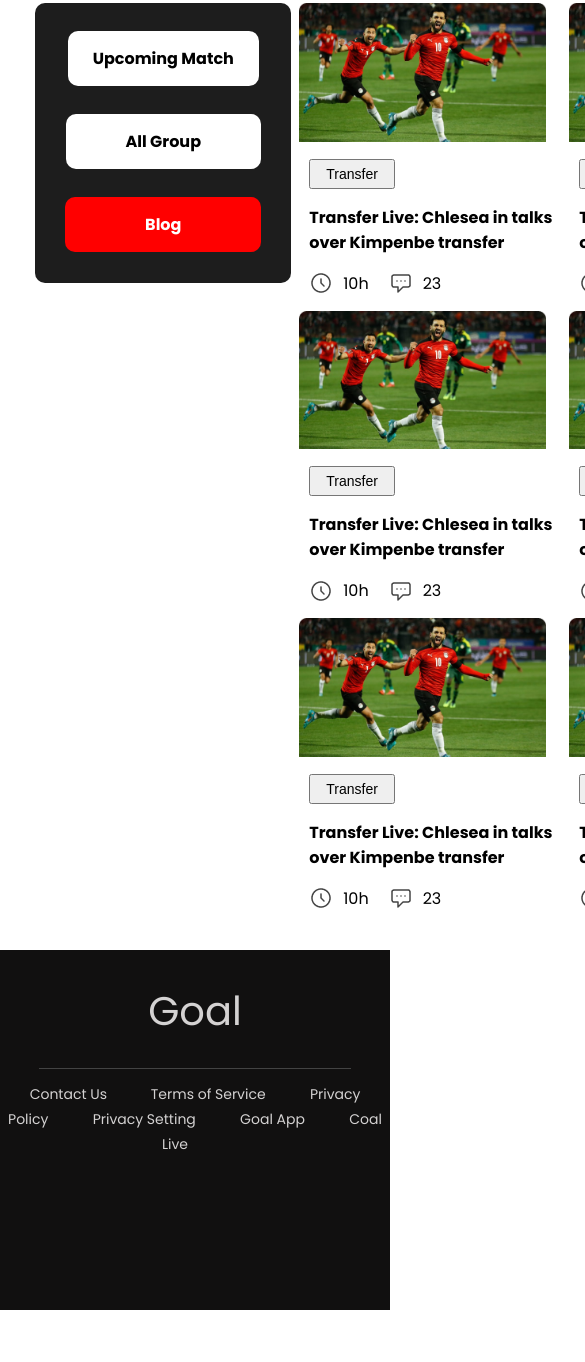
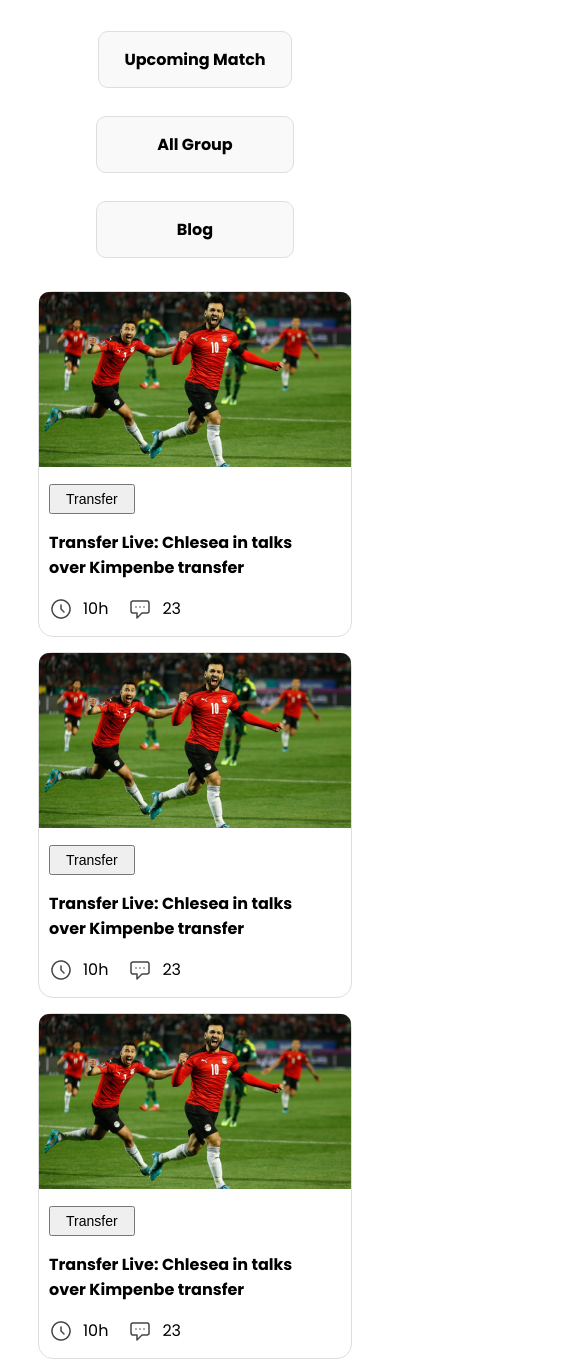
Before and after one commit to imam0321/world-cup, a plain HTML site: page index.html in a window 390 px wide. Shown: the part 594-1956 px from the top of the page, 585 px wide, since content can reach past the window. Before the commit the page ends 1904 px from the top, so only its background shows below. Drawn offline with Linux system fonts and the light colour scheme.

Commit message:
added mobile devices responsive

```diff
--- a/styles/style.css
+++ b/styles/style.css
@@ -87,7 +87,8 @@ header {
   text-decoration: none;
   font-weight: 700;
   color: black;
-  background-color: white;
+  background-color: rgb(249, 249, 249);
+  border: 1px solid rgb(222, 222, 222);
   border-radius: 10px;
   margin-top: 28px;
 }
@@ -98,8 +99,6 @@ header {
   padding: 15px 60px;
 }
 #blog {
-  color: white;
-  background-color: red;
   padding: 15px 80px;
 }
 .side-bar a:hover {
@@ -117,8 +116,13 @@ header {
   grid-row-gap: 15px;
   margin-right: 8%;
 }
+.blog {
+  border: 1px solid rgb(222, 222, 222);
+  border-radius: 15px;
+  padding-bottom: 15px;
+}
 .blog-banner {
-  width: 95%;
+  width: 100%;
 }
 .transfer-info {
   width: 60%;
@@ -179,9 +183,6 @@ header {
 
 /* Mobile Devices */
 @media only screen and (max-width: 687px) {
-  body {
-    width: 100%;
-  }
   .greatest {
     flex-direction: column;
     width: 90%;
@@ -206,4 +207,30 @@ header {
     height: 100%;
     padding: 10% 15% 0 25%;
   }
+
+  .blogs-ditails {
+    flex-direction: column;
+    justify-content: center;
+  }
+  .side-bar {
+    background-color: white;
+    margin: 0 0 2% 0;
+  }
+
+  .blogs {
+    grid-template-columns: repeat(1, 1fr);
+    justify-items: center;
+    align-content: center;
+    margin: 0 0 10% 0;
+  }
+  .goals h1 {
+    font-size: 30px;
+  }
+  .informations a {
+    display: flex;
+    flex-direction: column;
+    justify-content: center;
+    line-height: 250%;
+    margin-left: 10%;
+  }
 }
```
